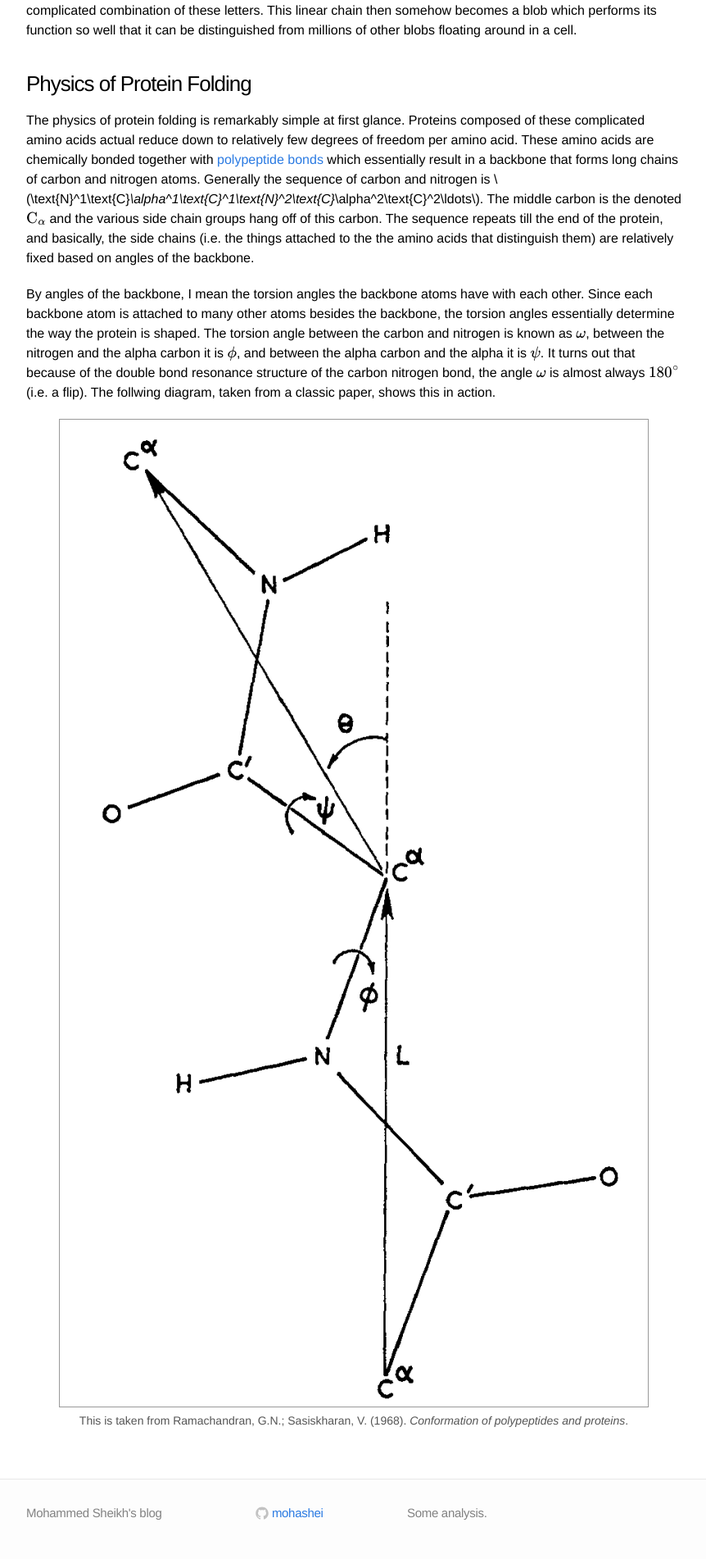
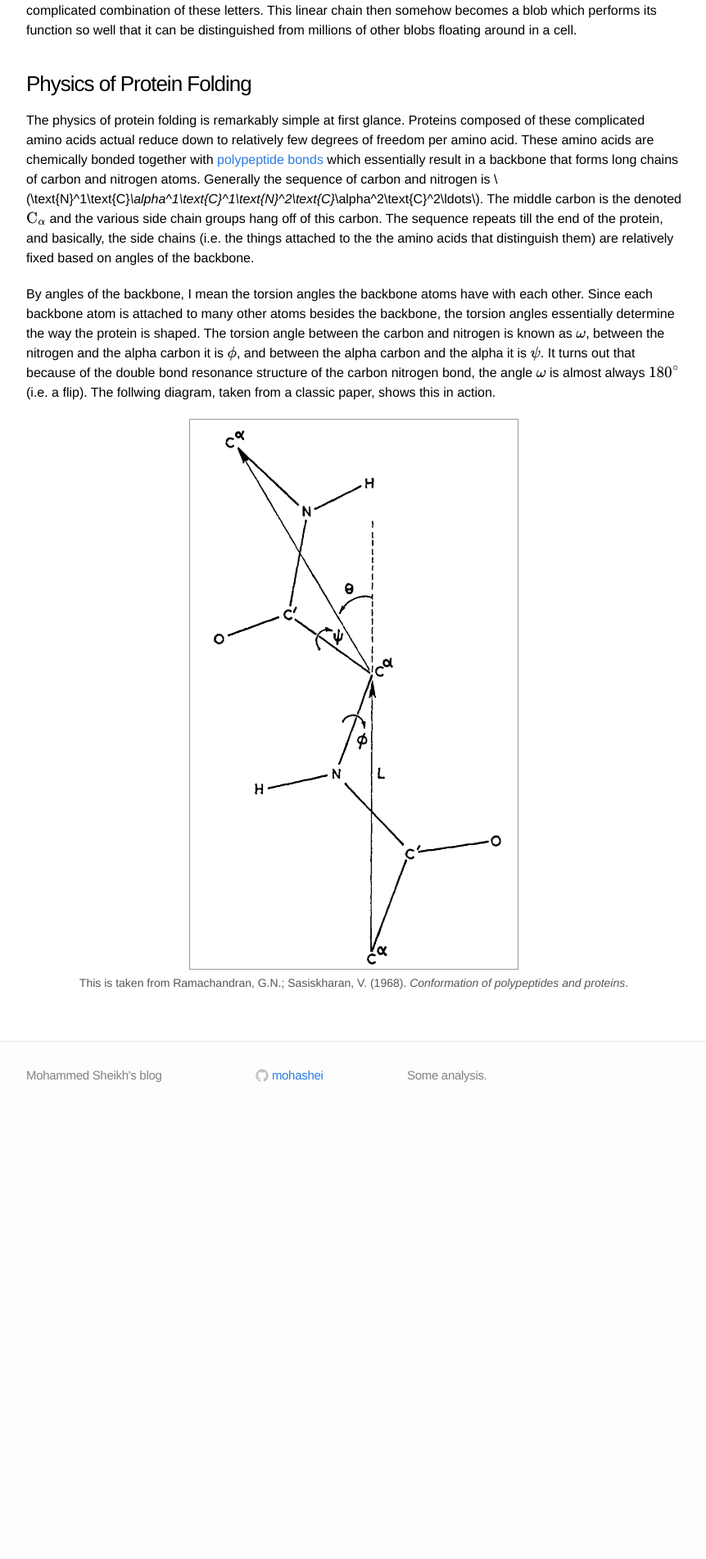
Before and after one commit to mohashei/mohashei.github.io, a Jekyll site: the page built from _posts/2022-10-26-alphafold-2-start.markdown, in a window 1280 px wide. Shown: the part 928-2830 px from the top of the page at 82% size, without its empty margins (208-1070 px from the left). Built offline with Jekyll 4.4.1, drawn with Linux system fonts in a browser that asks for light colours; formulas are drawn with MathJax 3; after the commit the page ends 2297 px from its top, so only the background shows below that.

Commit message:
Update 2022-10-26-alphafold-2-start.markdown

```diff
--- a/_posts/2022-10-26-alphafold-2-start.markdown
+++ b/_posts/2022-10-26-alphafold-2-start.markdown
@@ -28,7 +28,9 @@ The physics of protein folding is remarkably simple at first glance. Proteins co
 By angles of the backbone, I mean the torsion angles the backbone atoms have with each other. Since each backbone atom is attached to many other atoms besides the backbone, the torsion angles essentially determine the way the protein is shaped. The torsion angle between the carbon and nitrogen is known as \\(\omega\\), between the nitrogen and the alpha carbon it is \\(\phi\\), and between the alpha carbon and the alpha it is \\(\psi\\). It turns out that because of the double bond resonance structure of the carbon nitrogen bond, the angle \\(\omega\\) is almost always \\(180^\circ\\) (i.e. a flip). The follwing diagram, taken from a classic paper, shows this in action.
 
 <div class="imgcap">
-<img src="/assets/amino-acid.png">
+<img src="/assets/amino-acid.png"
+     width="400"
+     height="auto">
 <div class="thecap">
   This is taken from Ramachandran, G.N.; Sasiskharan, V. (1968). <em>Conformation of polypeptides and proteins</em>.
 </div>
```
